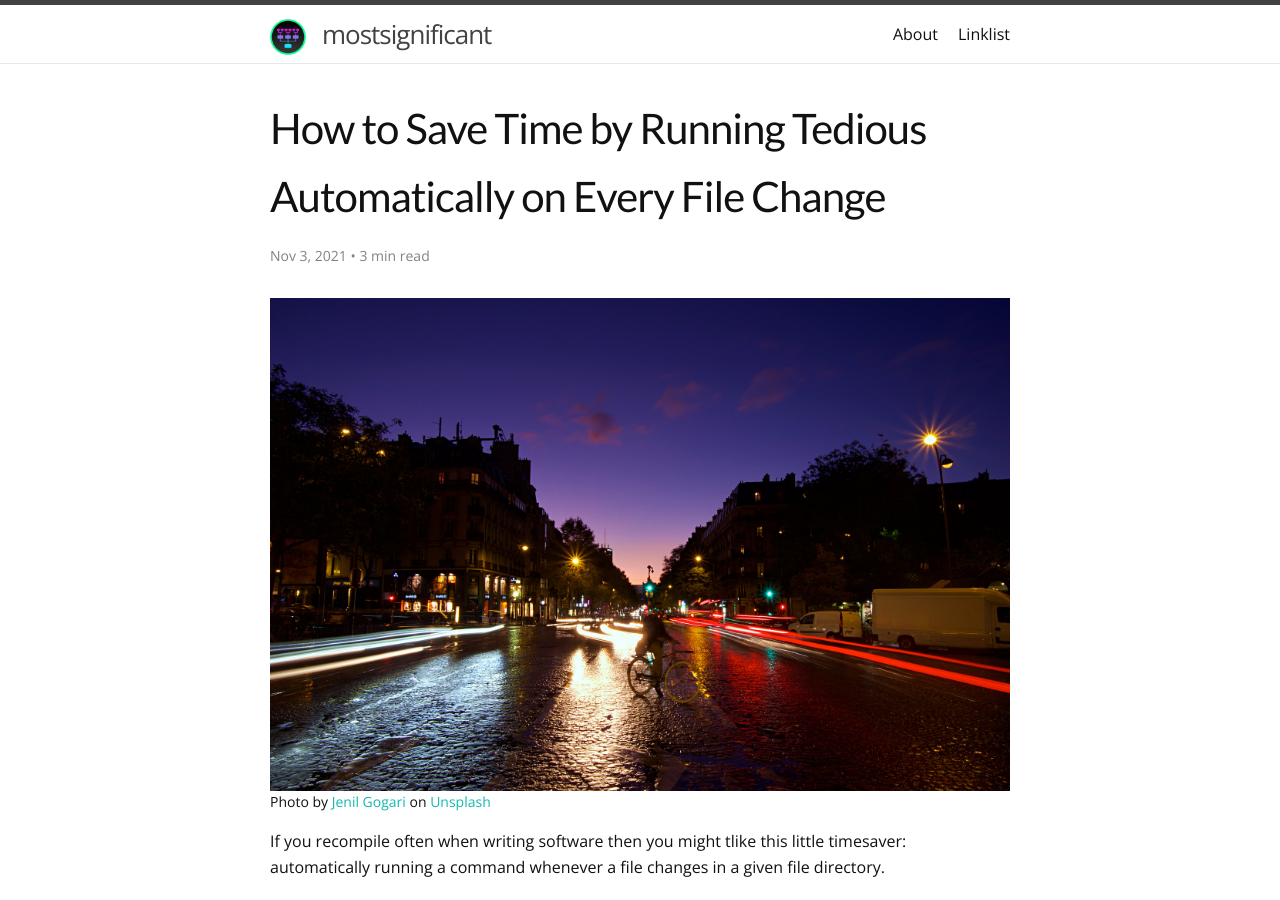
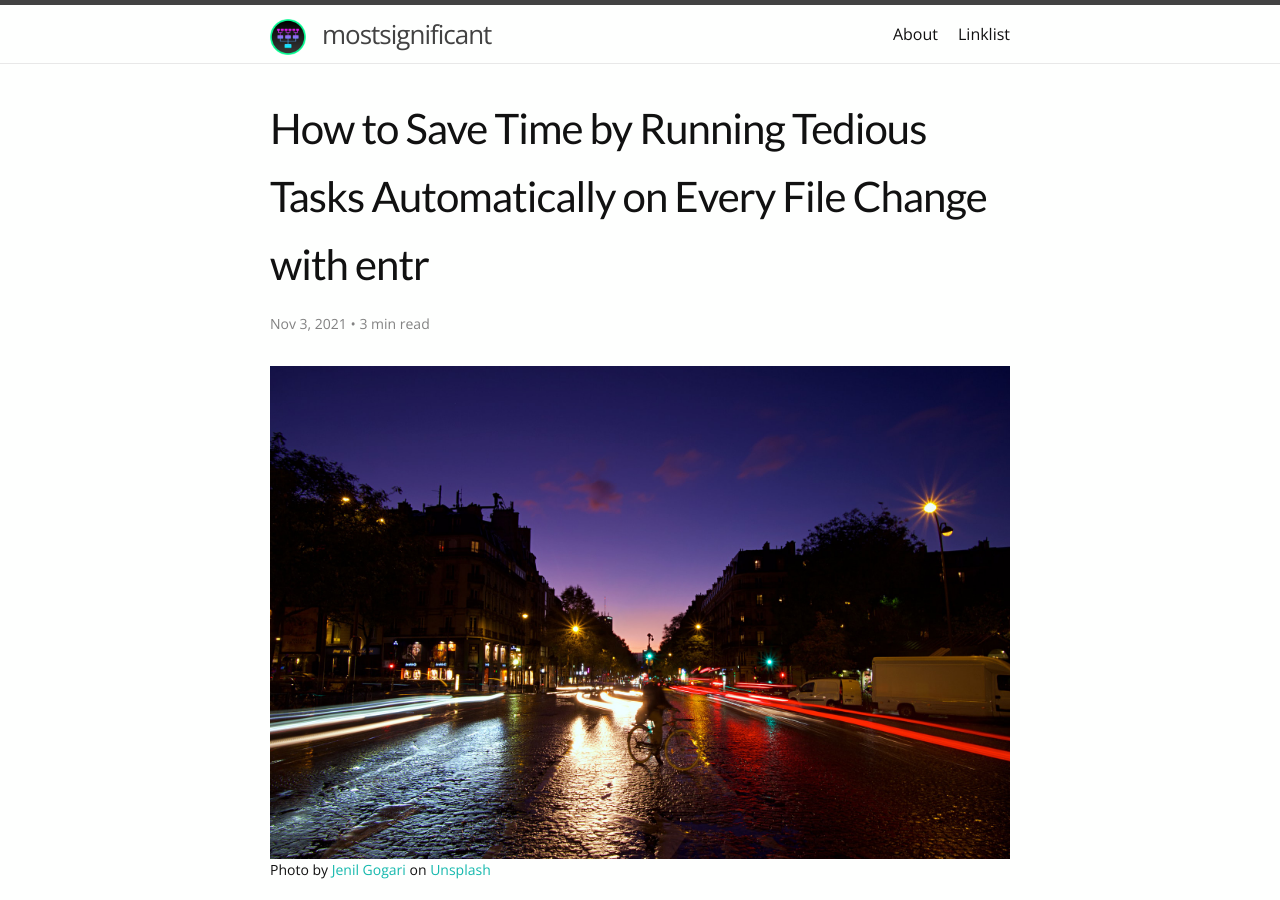
Before and after one commit to mostsignificant/mostsignificant.github.io, a Jekyll site: the page built from _posts/2021-11-03-how-to-save-time-by-running-tedious-automatically-on-every-file-change.markdown, in a window 1280 px wide and 900 px high. Built offline with Jekyll 4.4.1, drawn with Linux system fonts in a browser that asks for light colours; comment, search, counter and statistics services are not loaded.

Commit message:
fix entr article title

```diff
--- a/_posts/2021-11-03-how-to-save-time-by-running-tedious-automatically-on-every-file-change.markdown
+++ b/_posts/2021-11-03-how-to-save-time-by-running-tedious-automatically-on-every-file-change.markdown
@@ -1,6 +1,6 @@
 ---
 layout: post
-title: "How to Save Time by Running Tedious Automatically on Every File Change"
+title: "How to Save Time by Running Tedious Tasks Automatically on Every File Change with entr"
 date: 2021-11-03 17:00:00 +0200
 categories: automation
 comments: true
```
